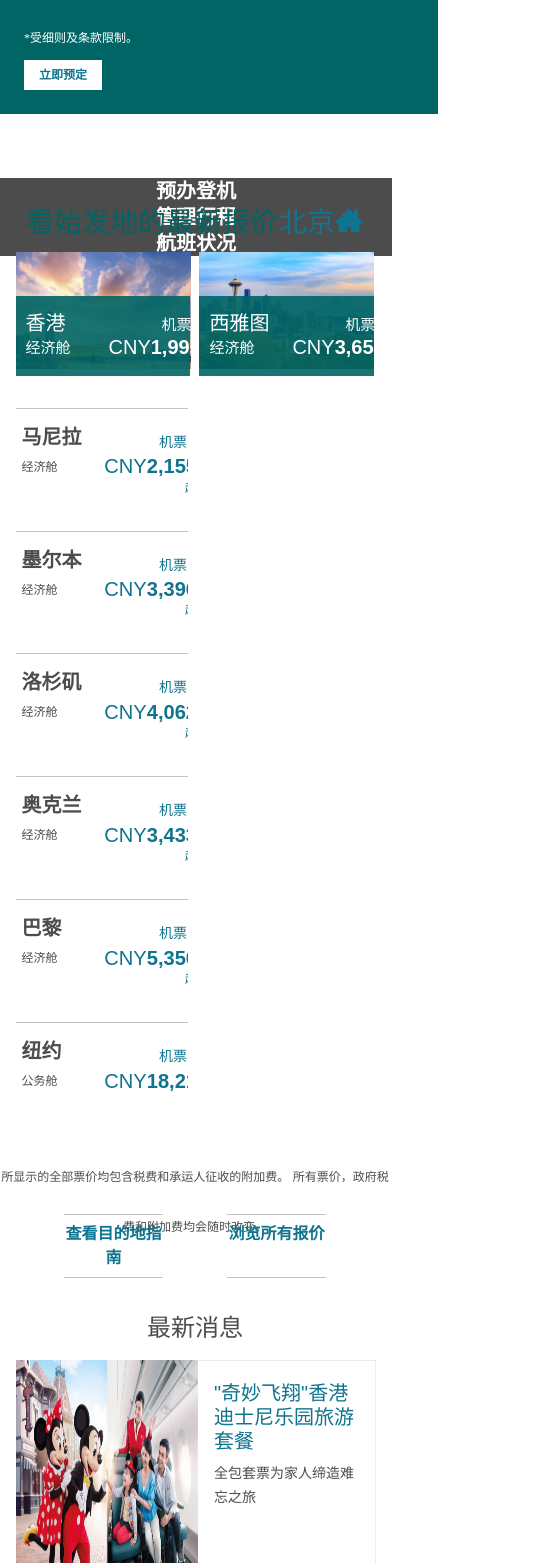
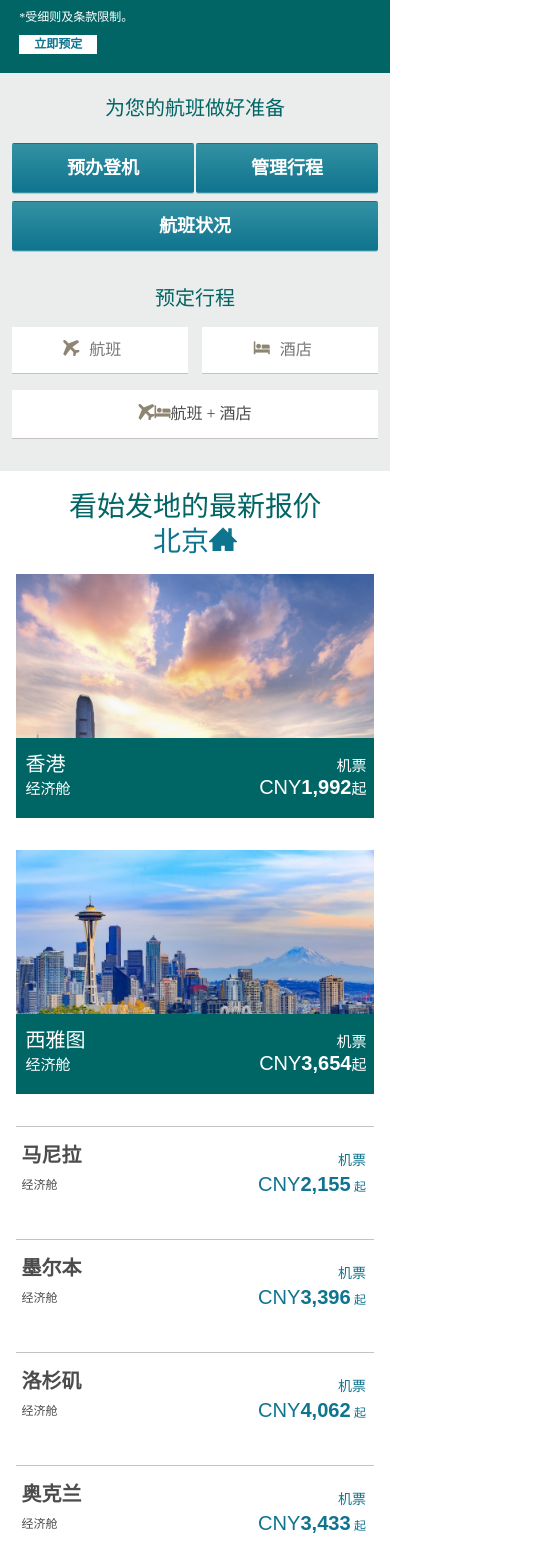
Before and after one commit to yanwenzhuang/angularWebPager, an Angular app: page / in a window 390 px wide. Shown: the part 405-1968 px from the top of the page, 548 px wide, since content can reach past the window. Built offline with nearby package versions, Linux system fonts and the light colour scheme.

Commit message:
2019-8-13

```diff
--- a/src/app/app.component.html
+++ b/src/app/app.component.html
@@ -1,12 +1,11 @@
 <!DOCTYPE html>
-<html lang="en">
 <head>
   <meta charset="UTF-8">
   <meta name="viewport" content="width=device-width, initial-scale=1.0">
   <meta http-equiv="X-UA-Compatible" content="ie=edge">
   <title>网上订票|特价机票|中国内地</title>
 </head>
-<body>
+
   <header>
     <div class="header-top-row">
       <div class="header-top-row-wrapper">
@@ -50,10 +49,6 @@
             </div>
         </div>
     </div><!--header-top-row-min结束-->
-
-
-
-
     <div class="header-bottom-row">
       <div class="header-bottom-row-wrapper">
           <div class="left-item-bottom-group">
@@ -328,9 +323,6 @@
           </div>
       </div>
     </div>
-
-
-
   </header>
 
   <main>
@@ -402,19 +394,45 @@
                <h2 class="heading">为您的航班做好准备</h2>
                <div class="tabs-wrapper">
                    <div class="tabs">
-                      <a href="#">
+                      <a href="#" class="tab-link">
                         <span class="title">预办登机</span>
                       </a>
-                      <a href="#">
+                      <a href="#" class="tab-link">
                         <span class="title">管理行程</span>
                       </a>
                    </div>
                    <div class="tabs">
-                    <a href="#">
+                    <a href="#" class="tab-link">
                       <span class="title">航班状况</span>
                     </a>
                    </div>
                </div>
+           </div>
+           <div class="book-trip-panel-container">
+             <div class="tab-panel-adaptive">
+               <h2 class="heading">预定行程</h2>
+               <div class="trip-type-selection">
+                  <a href="#" class="select-flights trip-type-small">
+                      <div class="table-block">
+                          <i class="icon-airplane"></i>
+                          <span class="title">航班</span>
+                       </div>
+                  </a>
+                  <a href="#" class="select-hotels trip-type-small">
+                      <div class="table-block">
+                          <i class="icon-location-hotel"></i>
+                          <span class="title">酒店</span>
+                      </div>
+                  </a>
+                  <a href="#" class="select-package trip-type-small ">
+                      <div class="table-block">
+                          <i class="icon-airplane"></i>
+                          <i class="icon-location-hotel"></i>
+                          <span>航班 + 酒店</span>
+                      </div>
+                  </a>
+               </div>
+             </div>
            </div>
           <div class="book-trip-tab-panel">
              <div class="book-trip">
@@ -792,7 +810,7 @@
                 </p>
             </div>
             <div class="actions">
-                <a href="#">查看目的地指南</a>
+                <a href="#" class="browse">查看目的地指南</a>
                 <a href="#">浏览所有报价</a>
             </div>
 
@@ -996,9 +1014,7 @@
 
                   </div>
     </div>
-
   </main>
-
 
   <footer class="footer">
       <div class="parbase response-footer-container">
@@ -1119,8 +1135,4 @@
               </div>
           </div>
       </div>
-    </footer>
-
-
-</body>
-</html>
+  </footer>
--- a/src/app/app.component.scss
+++ b/src/app/app.component.scss
@@ -232,12 +232,12 @@ body:lang(zh-CN) {
   }
   .parsys{
       width: 100%;
-      height: 770px;
+      // height: 770px;
       color: #fff;
   }
   .tertiarypar{
       width: 100%;
-      height: 1950px;
+      // height: 1950px;
   }
   .responsive-footer-container{
       width:1352.4px;
@@ -362,3 +362,6 @@ body:lang(zh-CN) {
     }
     text-decoration:underline #006564;
  }
+// main{
+//   height: auto;
+// }
--- a/src/app/app.componentbottom.scss
+++ b/src/app/app.componentbottom.scss
@@ -368,7 +368,7 @@ a:hover{
 }
 .opt-travel-extra{
     width: 960px;
-    height: 160px;
+    // height: 160px;
     margin: 35px auto 0;
 }
 .opt-travel-extra{
@@ -954,7 +954,7 @@ a:hover{
 @media screen and (max-width: 64em){
   .secondary-promotion{
     width: 48%;
-    margin-right: 27px;
+    margin-right: 3%;
   }
   .secondary-promotion:nth-child(2n+2){
     margin-right: 0px;
@@ -979,3 +979,108 @@ a:hover{
     width: 92%;
   }
 }
+@media screen and (max-width: 720px){
+  .tertiarypar{
+    //  margin-top: 115px;
+    .description-multiple-origins{
+      display: block;
+    }
+    .promotion{
+      margin-top: 35px;
+      .primary-promotion{
+        width: 100%;
+        .cover img {
+          width: 100%;
+          height: auto;
+          }
+        .detail{
+          position: absolute;
+          width: 100%;
+          height: 80px;
+          background: rgb(0, 101, 101);
+          bottom: 0;
+          color: #fff;
+          font-size: 20px;
+        }
+      }
+      .secondary-promotion{
+        width: 100%;
+      }
+    }
+    .term-of-services{
+      width: 90%;
+      text-align: center;
+      height: 25px;
+      box-sizing: border-box;
+      margin: 0 auto;
+      display: block;
+      .small-print {
+        font-size: 12px;
+        margin-bottom: 0;
+        color: #4c4c4c;
+        line-height: 22px;
+      }
+    }
+    .actions {
+      margin-top: 15px;
+      width: 100%;
+      text-align: center;
+      color: #0f748f;
+      a {
+        width: 100%;
+        display: block;
+      }
+      .browse{
+        border-bottom: none;
+      }
+    }
+  }
+  .added-value-promotion{
+    .img-box{
+      width: 100%;
+      height: 260px;
+      overflow: hidden;
+      display: inline-block;
+    }
+    .content {
+      width: 100%;
+      border: 1px solid #ebedec;
+      float: right;
+      height: 157px;
+      margin-bottom: 15px;
+      margin-top:-10px;
+      .picture-title{
+         text-align: center;
+      }
+      .picture-description{
+        text-align: center;
+      }
+      .call-to-action{
+        margin: 0 30px 30px 30px;
+        color: #0f748f;
+        font-size: 14px;
+        padding-left: 0px;
+        // margin-top: 15px;
+        border: 1px solid #0f748f;
+        padding-top: 10px;
+        padding-bottom: 10px;
+        .icon-linkedin2{
+          display: none;
+        }
+      }
+    }
+  }
+  .subscribe-newsletter-wrapper{
+    width: 65.83333%;
+    max-width: 632px;
+    margin: 0px auto 0px;
+  }
+  .col-md-2{
+    width: 98%;
+  }
+  .subscribe-newsletter-wrapper{
+    .header{
+      font-size: 16px;
+    }
+  }
+}
--- a/src/app/app.componentfooter.scss
+++ b/src/app/app.componentfooter.scss
@@ -74,14 +74,13 @@
     .footer-links{
         width: 78%;
     }
-    .footer{
-      margin-top: 525px;
-    }
+    // .footer{
+    //   margin-top: 495px;
+    // }
     .share-toolbox{
       width: 100%;
     }
 }
-
 .footer-section{
     width: 24%;
     height: 90%;
@@ -218,6 +217,63 @@
 }
 @media screen and (max-width: 720px){
   .footer{
-    margin-top: 750px;
+    .social-icons{
+      margin-top: 15px;
+      width: 75%;
+      margin-left: 5%;
+      margin-bottom: 15px;
+      li{
+        display: inline-block;
+        margin-right: 7%;
+      }
+    }
+    .footer-container{
+       position: relative;
+       .footer-home-link{
+         position: absolute;
+         margin-left: 0;
+         left: calc(50% - 45px);
+       }
+       .footer-links{
+          width: 96%;
+          margin: 70px auto 0;
+        .footer-section{
+            width: 100%;
+        }
+        .footer-list{
+          margin-top: 10px;
+           li{
+              display: inline-block;
+              width: 50%;
+           }
+        }
+      }
+    }
+    .partner-badges{
+      width: 96%;
+      display: block;
+      height: 54px;
+      border-top: 0.0625rem solid #d7d7d7;
+      margin-top: 17px;
+      padding-top: 19px;
+      margin-left: auto;
+      margin-right: auto;
+      overflow: hidden;
+    }
+    .copyright-message {
+      display: inline-block;
+      width: 96%;
+      margin-left: 10px;
+      padding-top: 45px;
+      font-size: 11px;
+      color: #767676;
+      height: 58px;
+    }
   }
 }
+
+// @media screen and (max-width: 400px){
+//   .footer{
+//     margin-top: 1745px;
+//   }
+// }
--- a/src/app/app.componentmainTop.scss
+++ b/src/app/app.componentmainTop.scss
@@ -1,18 +1,18 @@
 .parsys{
     width: 100%;
-    height: 770px;
     color: #fff;
+}
+
+@media screen and (min-width: 720px){
+  .image{
+    background-image: url(../assets/images/bg720.jpg);
+    background-position: bottom center;
+    background-size: cover;
+  }
 }
 @media screen and (min-width: 1024px){
   .image{
     background-image: url(../assets/images/background.jpg);
-    background-position: bottom center;
-    background-size: cover;
-  }
-}
-@media screen and (min-width: 720px){
-  .image{
-    background-image: url(../assets/images/bg720.jpg);
     background-position: bottom center;
     background-size: cover;
   }
@@ -130,7 +130,6 @@
 }
 .tabs{
     list-style: none;
-    // max-width: 960px;
     display: table;
     padding: 0;
     height: 100%;
@@ -155,6 +154,7 @@
       font-size: 1.25em;
       cursor: pointer;
       border: 1px dotted transparent;
+      box-sizing: border-box;
   }
   a:hover{
       color:#000;
@@ -626,6 +626,13 @@
 .flight-min{
   display: none;
 }
+@media screen and (min-width: 720px) and (max-width: 1024px){
+  .tertiarypar {
+    width: 100%;
+    // height: 1950px;
+    // margin-top: 72px;
+  }
+}
 @media screen and (max-width: 1024px){
   .opt-cue{
     visibility: hidden;
@@ -645,9 +652,6 @@
         float: right;
         margin-right: 6px;
     }
-  }
-  .tertiarypar{
-    margin-top: 65px;
   }
   .flight-booking-min{
     width: 67%;
@@ -671,28 +675,127 @@
       height: 100%;
     }
   }
-
 }
 .prepare-for-flight{
+  display: none;
+}
+.book-trip-panel-container{
   display: none;
 }
 @media screen and (max-width: 720px){
   .message-wrapper{
     display: none;
   }
-  .tertiarypar {
-    margin-top: -227px;
-  }
   .section-content-min{
+    box-sizing: border-box;
     display: block;
-    width:100%;
-    padding: 1.5em;
+    width: 100%;
+    padding:1.2em;
     cursor: pointer;
     background: rgb(0,101,100);
   }
   .prepare-for-flight{
     display: block;
-
+    background: #ebedec;
+    padding: 0 .625em 1em;
+    margin: 0 auto;
+    .heading{
+      margin: 0;
+      padding-top: 1em;
+      text-align: center;
+      color: #006564;
+      line-height: 30px;
+      font-weight: 300;
+      padding-bottom: 1em;
+      font-size: 20px;
+    }
+    .tabs-wrapper{
+      overflow: hidden;
+      .tabs{
+        border-spacing: .125rem 0;
+        width: 100%;
+        height: 100%;
+        display: table;
+        margin-bottom: .5rem;
+        position: relative;
+        box-sizing: border-box;
+        .tab-link{
+          border: 1px solid transparent;
+          border-radius: 2px;
+          background-color: #0f748f;
+          background: linear-gradient(to top,#0f748f 0,#3391a2 100%);
+          box-shadow: 0 1px 0 0 #c6c2c1;
+          color: #fff;
+          width: 49.3%;
+          height: 100%;
+          padding: .75em;
+          text-align: center;
+          cursor: pointer;
+          display: table-cell;
+          vertical-align: middle;
+          font-size: 18px;
+        }
+      }
+    }
   }
-
+  .book-trip-panel-container{
+    display: block;
+    max-width: none;
+    .tab-panel-adaptive{
+      display: block;
+      margin-bottom: 0;
+      background: #ebedec;
+      padding: 0 .75em 1em;
+      box-sizing: border-box;
+      .heading {
+        background: #ebedec;
+        display: block;
+        margin: 0;
+        padding: .6em .8em .3em;
+        text-align: center;
+        font-weight: normal;
+        color: #006564;
+        font-size: 20px;
+      }
+      .trip-type-selection{
+        padding: .7em 0 0;
+        border-bottom: none;
+        .select-flights{
+           float: left;
+           margin: 0 0 1em;
+           width: 48%;
+        }
+        .select-hotels {
+          float: right;
+          margin: 0 0 1em;
+          width: 48%;
+        }
+        .trip-type-small{
+          display: block;
+          padding: .7em 0;
+          position: relative;
+          cursor: pointer;
+          background: #fff;
+          border: 0;
+          border-bottom: 1px solid #c6c2c1;
+          line-height: 1.5;
+          color: #4c4c4c;
+        }
+        .table-block{
+          display: table;
+          margin: 0 auto;
+          border-spacing: .66em 0;
+          .title{
+            font-size: 16px;
+            color: #767676;
+          }
+        }
+        .select-package{
+          padding: .75em 0;
+          margin-bottom: 1em;
+          clear: both;
+        }
+      }
+    }
+  }
 }
```
